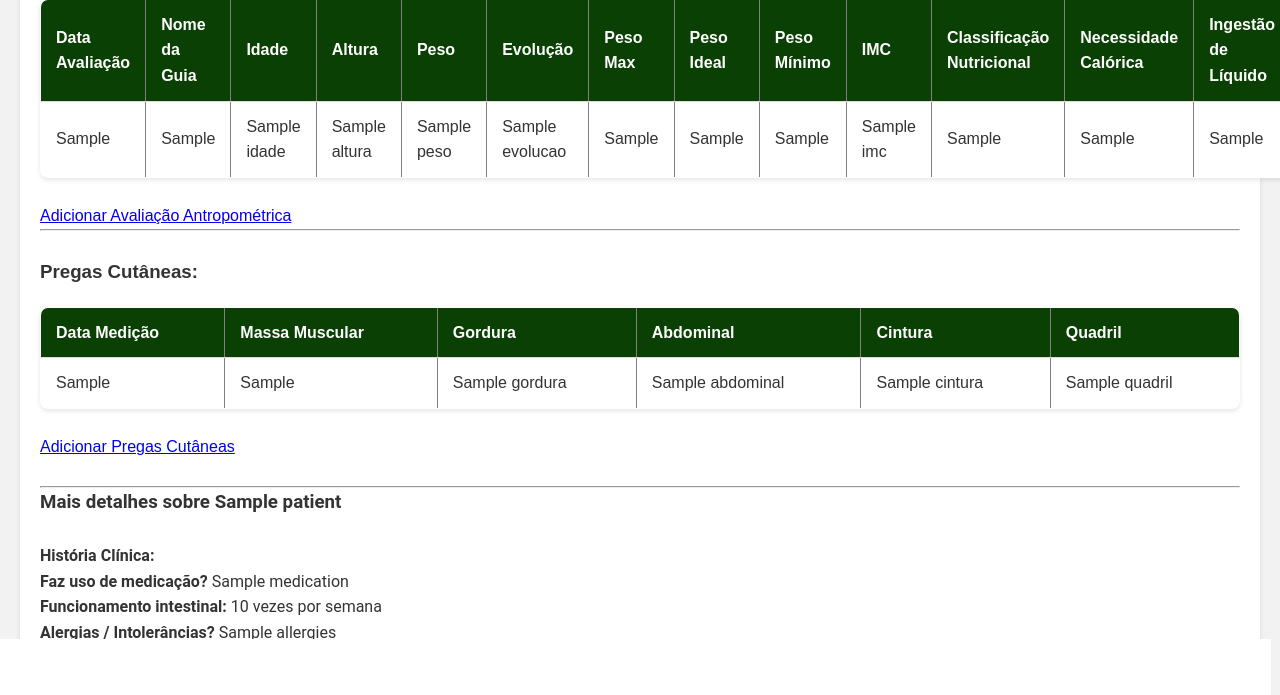
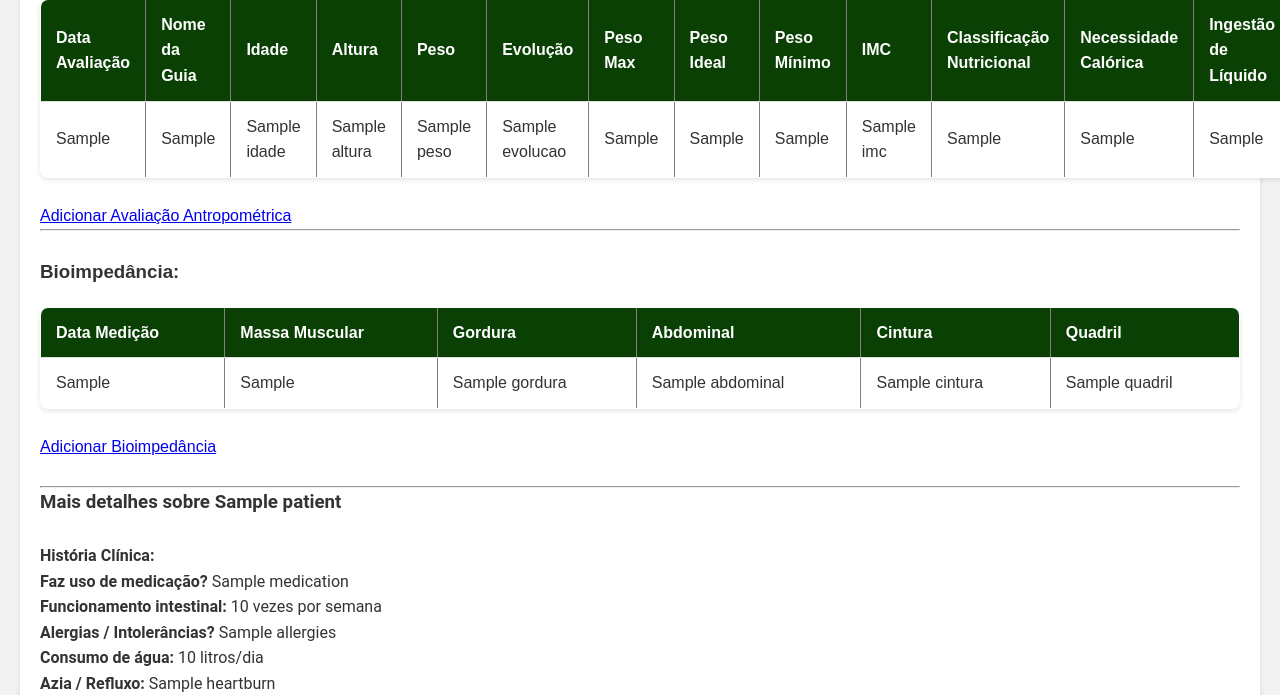
Before and after one commit to VandersonTorres/emagreSER-manager, a Flask app: template app/templates/admin/patients/view_patient.html in a window 1280 px wide; the page is wider, and only the part inside the window is pictured. Shown: the part 632-1327 px from the top of that part. Run offline with Flask 3, Linux system fonts and the light colour scheme; the template is opened without the code that fills it: most values are stand-ins (such as "Sample title", 1, 10 or a date in 2020); parts of the project's set-up code (start-up, migrations or seed data) failed here and were passed over.

Commit message:
fix name of title

```diff
--- a/app/templates/admin/patients/add_skinfold.html
+++ b/app/templates/admin/patients/add_skinfold.html
@@ -13,7 +13,7 @@
 {% endif %}
 {% endwith %}
 
-<h2>Pregas Cutâneas</h2>
+<h2>Bioimpedância</h2>
 <p><strong>Paciente:</strong> {{ patient.name }}</p>
 <form class="add-skinfold-form" method="POST" action="{{ url_for('patients.add_skinfold', patient_id=patient.id) }}">
     {{ form.hidden_tag() }}
--- a/app/templates/admin/patients/edit_patient.html
+++ b/app/templates/admin/patients/edit_patient.html
@@ -57,7 +57,7 @@
     {% endif %}
 
     <hr>
-    <h3>Dados de Pregas Cutâneas</h3>
+    <h3>Dados de Bioimpedância</h3>
     {% if patient.skinfolds %}
     <ul>
         {% for skinfold in patient.skinfolds %}
--- a/app/templates/admin/patients/edit_skinfold.html
+++ b/app/templates/admin/patients/edit_skinfold.html
@@ -13,7 +13,7 @@
 {% endif %}
 {% endwith %}
 
-<h2>Editar Pregas Cutâneas</h2>
+<h2>Editar Bioimpedância</h2>
 <section class="editing">
     <p><strong>Paciente:</strong> {{ skinfold.patient.name }}</p>
     <form class="edit-skinfold-form" method="POST"
--- a/app/templates/admin/patients/list_patients.html
+++ b/app/templates/admin/patients/list_patients.html
@@ -61,7 +61,7 @@
 <hr>
 
 <div class="add-skinfold-info">
-    <h3>Adicionar Dados de Pregas Cutâneas</h3>
+    <h3>Adicionar Dados de Bioimpedância</h3>
     <form class="add-skinfold-form" id="skinfold-form" method="GET">
         <label for="patient_select_skinfold">Selecione o Paciente:</label>
         <select id="patient_select_skinfold" name="patient_id">
@@ -70,7 +70,7 @@
             <option value="{{ patient.id }}">{{ patient.name }} | CPF: {{ patient.cpf }}</option>
             {% endfor %}
         </select>
-        <button type="submit" onclick="redirectSkinfold(event)">Aferir Pregas Cutâneas</button>
+        <button type="submit" onclick="redirectSkinfold(event)">Aferir Bioimpedância</button>
     </form>
 </div>
 {% else %}
--- a/app/templates/admin/patients/view_patient.html
+++ b/app/templates/admin/patients/view_patient.html
@@ -89,7 +89,7 @@
     <hr>
     <br>
 
-    <h3>Pregas Cutâneas:</h3>
+    <h3>Bioimpedância:</h3>
     {% if patient.skinfolds|length > 0 %}
     <table class="skinfolds-table" border="1">
         <thead>
@@ -116,10 +116,10 @@
         </tbody>
     </table>
     <br>
-    <a href="{{ url_for('patients.add_skinfold', patient_id=patient.id) }}">Adicionar Pregas Cutâneas</a>
+    <a href="{{ url_for('patients.add_skinfold', patient_id=patient.id) }}">Adicionar Bioimpedância</a>
     {% else %}
     <p>Não há registros de pregas cutâneas.</p>
-    <a href="{{ url_for('patients.add_skinfold', patient_id=patient.id) }}">Adicionar Pregas Cutâneas</a>
+    <a href="{{ url_for('patients.add_skinfold', patient_id=patient.id) }}">Adicionar Bioimpedância</a>
     {% endif %}
 
     <br><br>
```
